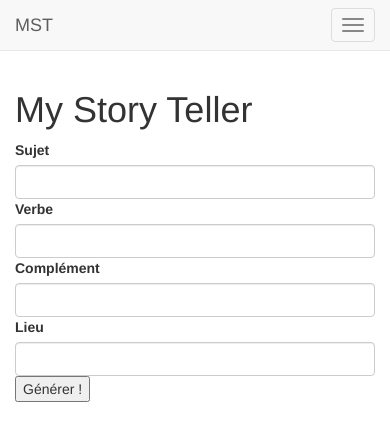
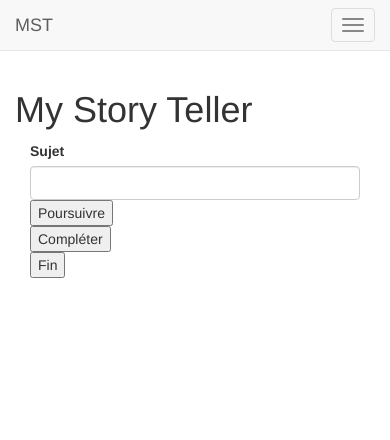
Before and after one commit to fhacktory/MST, an Angular app in the folder myStoryTeller/: page / in a window 390 px wide. Shown: the top 440 px of the page. Built offline with nearby package versions, Linux system fonts and the light colour scheme.

Commit message:
More Than One Parameter

```diff
--- a/myStoryTeller/src/app/app.module.ts
+++ b/myStoryTeller/src/app/app.module.ts
@@ -7,8 +7,8 @@ import { HttpModule } from '@angular/http';
 import { AppComponent } from './app.component';
 import { MenuComponent } from './menu/menu.component';
 import { QuestionnaireComponent } from './questionnaire/questionnaire.component';
-import {SentenceGeneratorService} from "./sentence-generator.service";
-import {Configuration} from "./app.constant";
+import {SentenceGeneratorService} from './sentence-generator.service';
+import {Configuration} from './app.constant';
 
 @NgModule({
   declarations: [
--- a/myStoryTeller/src/app/menu/menu.component.html
+++ b/myStoryTeller/src/app/menu/menu.component.html
@@ -12,7 +12,7 @@
     <div id="navbar" class="navbar-collapse" [class.collapse]="navbarCollapsed">
       <ul class="nav navbar-nav">
         <li>
-          <a>Générer</a>
+          <a href="">Générer</a>
         </li>
       </ul>
     </div>
--- a/myStoryTeller/src/app/questionnaire/Sentence.ts
+++ b/myStoryTeller/src/app/questionnaire/Sentence.ts
@@ -1,5 +1,5 @@
 export class Sentence {
 
-  constructor(public id: integer, public sentence: string) { }
+  constructor(public id: number, public sentence: string) { }
 
 }
--- a/myStoryTeller/src/app/questionnaire/StepForm.ts
+++ b/myStoryTeller/src/app/questionnaire/StepForm.ts
@@ -5,7 +5,7 @@ export class StepForm {
     public verb: string,
     public complement: string,
     public place: string,
-    public idSentence: integer,
-    public actionType: int // 1 : Poursuivre, 2 : Completer, 3 : Fin (et ils vécurent heureux....)
+    public idSentence: number,
+    public actionType: number // 1 : Poursuivre, 2 : Completer, 3 : Fin (et ils vécurent heureux....)
   ) { }
 }
--- a/myStoryTeller/src/app/questionnaire/questionnaire.component.html
+++ b/myStoryTeller/src/app/questionnaire/questionnaire.component.html
@@ -1,26 +1,40 @@
 <div>
-  <div *ngFor="let sentence of sentences">
+  <form (ngSubmit)="generate()">
+    <div class="col-md-12">
+      <label *ngFor="let sentence of sentences" class="col-md-12">
+        <input type="radio" name="options" [value]="sentence.id" [(ngModel)]="model.idSentence">
         {{sentence.sentence}}
+      </label>
     </div>
-  <form (ngSubmit)="generate()">
-    <div class="col-md-3">
+    <div class="col-md-12">
+      <div class="col-md-3" [class.hidden]="subjectHide()">
         <label for="subject">Sujet</label>
         <input type="text" class="form-control" id="subject" [(ngModel)]="model.subject" name="subject">
       </div>
-    <div class="col-md-3">
+      <div class="col-md-3" [class.hidden]="verbHide()">
         <label for="verb">Verbe</label>
         <input type="text" class="form-control" id="verb" [(ngModel)]="model.verb" name="verb">
       </div>
-    <div class="col-md-3">
+      <div class="col-md-3" [class.hidden]="complementHide()">
         <label for="complement">Complément</label>
         <input type="text" class="form-control" id="complement" [(ngModel)]="model.complement" name="complement">
       </div>
-    <div class="col-md-3">
+      <div class="col-md-3" [class.hidden]="placeHide()">
         <label for="place">Lieu</label>
         <input type="text" class="form-control" id="place" [(ngModel)]="model.place" name="place">
       </div>
-    <div class="col-md-3">
-      <button type="submit">Générer !</button>
+    </div>
+
+    <div class="col-md-12">
+      <div class="col-md-1">
+        <button type="submit" (click)="model.actionType=1">Poursuivre</button>
+      </div>
+      <div class="col-md-1">
+        <button type="submit" (click)="model.actionType=2">Compléter</button>
+      </div>
+      <div class="col-md-1">
+        <button type="submit" (click)="model.actionType=3">Fin</button>
+      </div>
     </div>
   </form>
 </div>
--- a/myStoryTeller/src/app/questionnaire/questionnaire.component.ts
+++ b/myStoryTeller/src/app/questionnaire/questionnaire.component.ts
@@ -1,8 +1,7 @@
 import { Component, OnInit } from '@angular/core';
-import {FormGroup, FormControl, FormBuilder} from "@angular/forms";
-import {SentenceGeneratorService} from "../sentence-generator.service";
-import {Questionnaire, StepForm} from "./StepForm";
-import {Sentence} from "./Sentence";
+import {SentenceGeneratorService} from '../sentence-generator.service';
+import { StepForm } from './StepForm';
+import { Sentence } from './Sentence';
 
 @Component({
   selector: 'app-questionnaire',
@@ -11,18 +10,48 @@ import {Sentence} from "./Sentence";
 })
 export class QuestionnaireComponent implements OnInit {
 
-  model: StepForm = new StepForm('', '', '', '');
+  model: StepForm = new StepForm('', '', '', '', null, null);
 
   private sentences: Sentence[];
+
+  private rand: number;
 
   constructor(private sentenceGeneratorService: SentenceGeneratorService) { }
 
   ngOnInit() {
-    this.sentence = new Sentence('');
+    this.reset();
+    this.rand = 1;
+  }
+
+  reset() {
+    this.sentences = [];
+    this.model = new StepForm('', '', '', '', null, null);
+    this.random();
+  }
+  random() {
+    this.rand = Math.floor((Math.random() * 4) + 1);
   }
 
   generate() {
-    this.sentenceGeneratorService.getSentences(this.model).subscribe((data:Sentence[]) => this.sentences = data);
+    this.sentenceGeneratorService.getSentences(this.model).subscribe((data: Sentence[]) => this.sentences = data);
+    console.log(this.sentences);
+    this.reset();
+  }
+
+  subjectHide() {
+    return 1 !== this.rand;
+  }
+
+  verbHide() {
+    return 2 !== this.rand;
+  }
+
+  complementHide() {
+    return 3 !== this.rand;
+  }
+
+  placeHide() {
+    return 4 !== this.rand;
   }
 
 }
--- a/myStoryTeller/src/app/sentence-generator.service.ts
+++ b/myStoryTeller/src/app/sentence-generator.service.ts
@@ -1,10 +1,10 @@
 import { Injectable } from '@angular/core';
 import { Http, Response, Headers } from '@angular/http';
-import 'rxjs/add/operator/map'
-import { Configuration } from "./app.constant";
+import 'rxjs/add/operator/map';
+import { Configuration } from './app.constant';
 import { Observable } from 'rxjs/Observable';
-import {Questionnaire} from "./questionnaire/StepForm";
-import {Sentence} from "./questionnaire/Sentence";
+import {Sentence} from './questionnaire/Sentence';
+import {StepForm} from './questionnaire/StepForm';
 
 @Injectable()
 export class SentenceGeneratorService {
@@ -13,16 +13,16 @@ export class SentenceGeneratorService {
   private headers: Headers;
 
   constructor(private http: Http, private configuration: Configuration) {
-    this.actionUrl = configuration.ServerWithApiUrl+'sentenceGenerator';
+    this.actionUrl = configuration.ServerWithApiUrl + 'sentenceGenerator';
 
     this.headers = new Headers();
     this.headers.append('Content-Type', 'application/json');
     this.headers.append('Accept', 'application/json');
   }
 
-  public getSentences = (questionnaire: Questionnaire): Observable<Sentence> => {
-    console.log(JSON.stringify(questionnaire));
-    return this.http.post(this.actionUrl, JSON.stringify(questionnaire), {headers: this.headers})
+  public getSentences = (stepForm: StepForm): Observable<Sentence[]> => {
+    console.log(JSON.stringify(stepForm));
+    return this.http.post(this.actionUrl, JSON.stringify(stepForm), {headers: this.headers})
           .map((response: Response) => <Sentence[]> response.json());
   }
 }
--- a/myStoryTeller/src/index.html
+++ b/myStoryTeller/src/index.html
@@ -10,6 +10,6 @@
   <link rel="stylesheet" href="https://maxcdn.bootstrapcdn.com/bootstrap/3.3.6/css/bootstrap.min.css">
 </head>
 <body>
-  <app-root>Loading...</app-root>
+<app-root>Loading...</app-root>
 </body>
 </html>
--- a/myStoryTeller/src/styles.css
+++ b/myStoryTeller/src/styles.css
@@ -1 +1,4 @@
 /* You can add global styles to this file, and also import other style files */
+.hidden {
+  display:none;
+}
```
Lines whose indentation alone changed are shown as unchanged.
